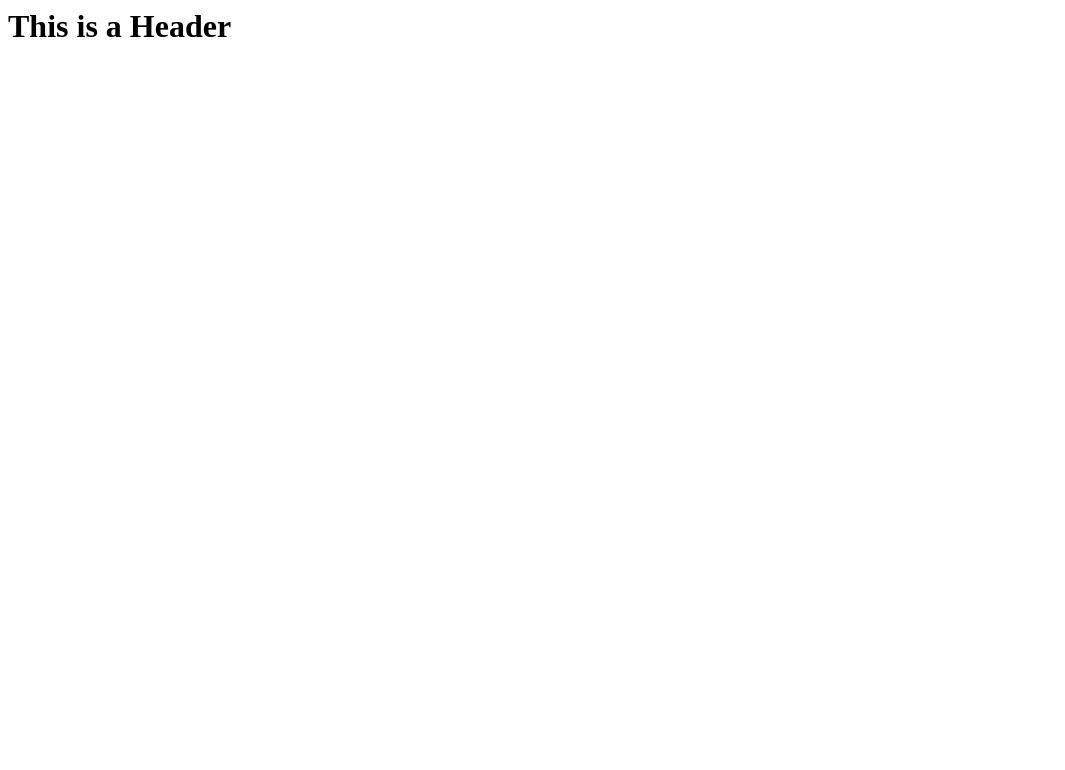
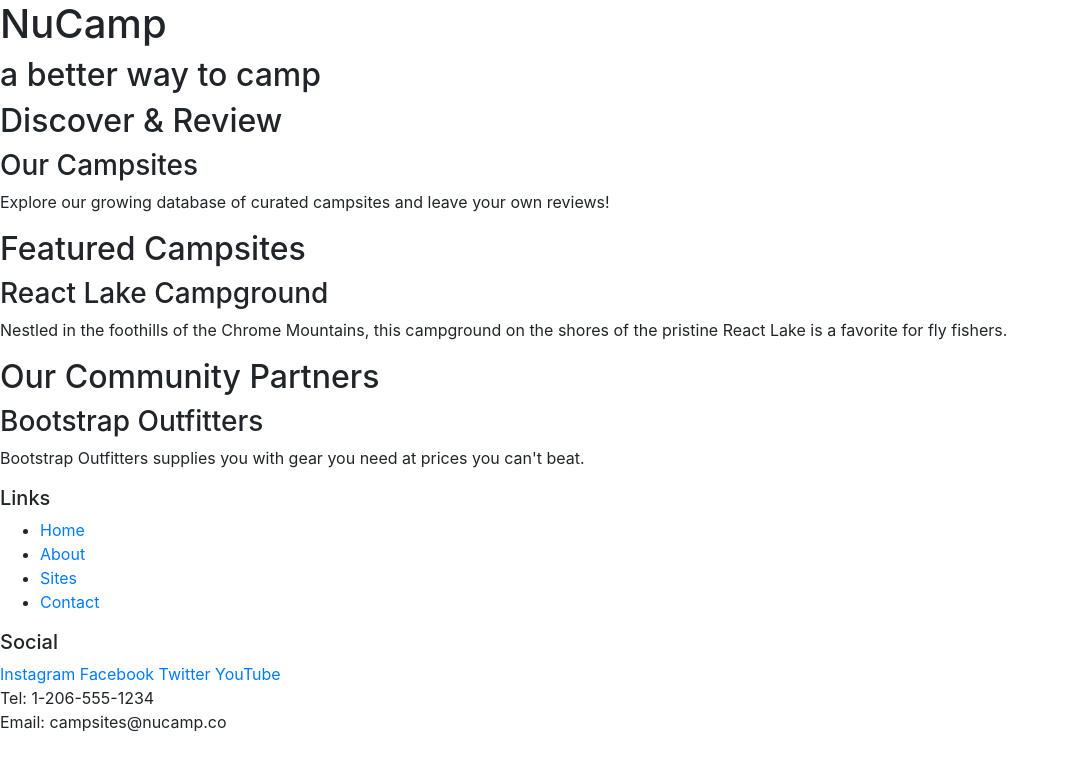
Before and after one commit to Kcounts93/frost-peak-app, a website: page index.html in a window 1280 px wide. Shown: the whole page, without its empty margins (0-1065 px from the left). Drawn offline with nearby package versions, Linux system fonts and the light colour scheme.

Commit message:
Bootsrap setup

```diff
--- a/index.html
+++ b/index.html
@@ -1,5 +1,70 @@
-<html>
+<!DOCTYPE html>
+<!--[if lt IE 7]>      <html class="no-js lt-ie9 lt-ie8 lt-ie7"> <![endif]-->
+<!--[if IE 7]>         <html class="no-js lt-ie9 lt-ie8"> <![endif]-->
+<!--[if IE 8]>         <html class="no-js lt-ie9"> <![endif]-->
+<!--[if gt IE 8]>      <html class="no-js"> <![endif]-->
+<html lang="en">
+   <head>
+      <meta charset="utf-8">
+      <meta http-equiv="X-UA-Compatible" content="IE=edge">
+      <title>Frost Peak Project</title>
+      <meta name="description" content="">
+      <meta name="viewport" content="width=device-width, initial-scale=1">
+      <!-- Bootstrap CSS -->
+      <link rel="stylesheet" href="node_modules/bootstrap/dist/css/bootstrap.min.css" />
+   </head>
    <body>
-      <h1>This is a Header</h1>
+      <header>
+         <div>
+             <h1>NuCamp</h1>
+             <h2>a better way to camp</h2>
+         </div>
+     </header>
+
+     <div>
+         <h2>Discover & Review</h2>
+         <h3>Our Campsites</h3>
+         <p>Explore our growing database of curated campsites and leave your own reviews!</p>
+     </div>
+
+     <div>
+         <h2>Featured Campsites</h2>
+         <h3>React Lake Campground</h3>
+         <p>Nestled in the foothills of the Chrome Mountains, this campground on the shores of the pristine React Lake is a favorite for fly fishers.</p>
+     </div>
+
+     <div>
+         <h2>Our Community Partners</h2>
+         <h3>Bootstrap Outfitters</h3>
+         <p>Bootstrap Outfitters supplies you with gear you need at prices you can't beat.</p>
+     </div>
+
+     <footer>
+         <div>
+             <h5>Links</h5>
+             <ul>
+                 <li><a href="#">Home</a></li>
+                 <li><a href="#">About</a></li>
+                 <li><a href="#">Sites</a></li>
+                 <li><a href="#">Contact</a></li>
+             </ul>
+         </div>
+         <div>
+             <h5>Social</h5>
+             <a href="http://instagram.com/">Instagram</a>
+             <a href="http://facebook.com/">Facebook</a>
+             <a href="http://twitter.com/">Twitter</a>
+             <a href="http://youtube.com/">YouTube</a>
+         </div>
+         <div>
+             Tel: 1-206-555-1234<br />
+             Email: campsites@nucamp.co
+         </div>
+     </footer>
+
+   <!-- jQuery must come first, then Popper.js, then the Bootstrap JavaScript plugins.-->
+    <script src="node_modules/jquery/dist/jquery.slim.min.js"></script>
+    <script src="node_modules/popper.js/dist/umd/popper.min.js"></script>
+    <script src="node_modules/bootstrap/dist/js/bootstrap.min.js"></script>
    </body>
 </html>
```
Also changed, not shown: package.json (+139 -0 lines), 1 other file.
